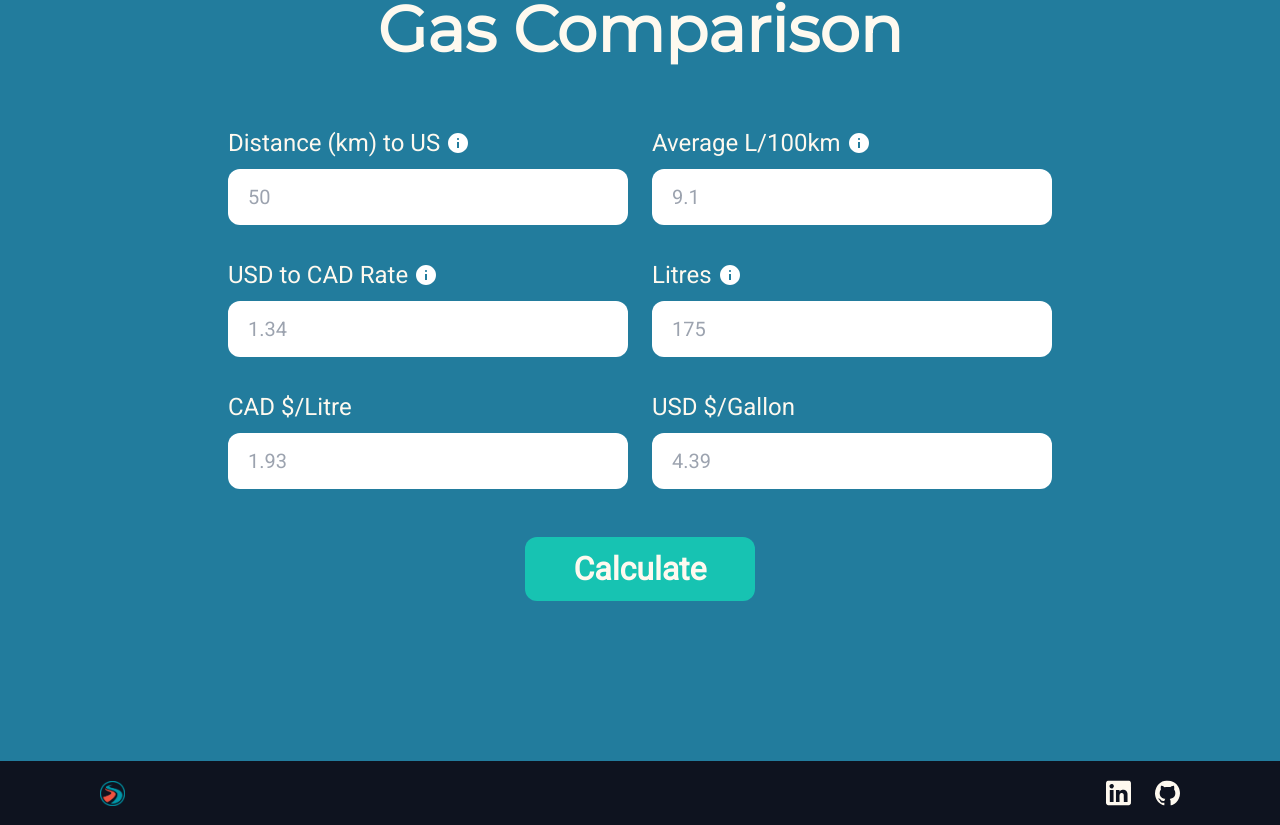
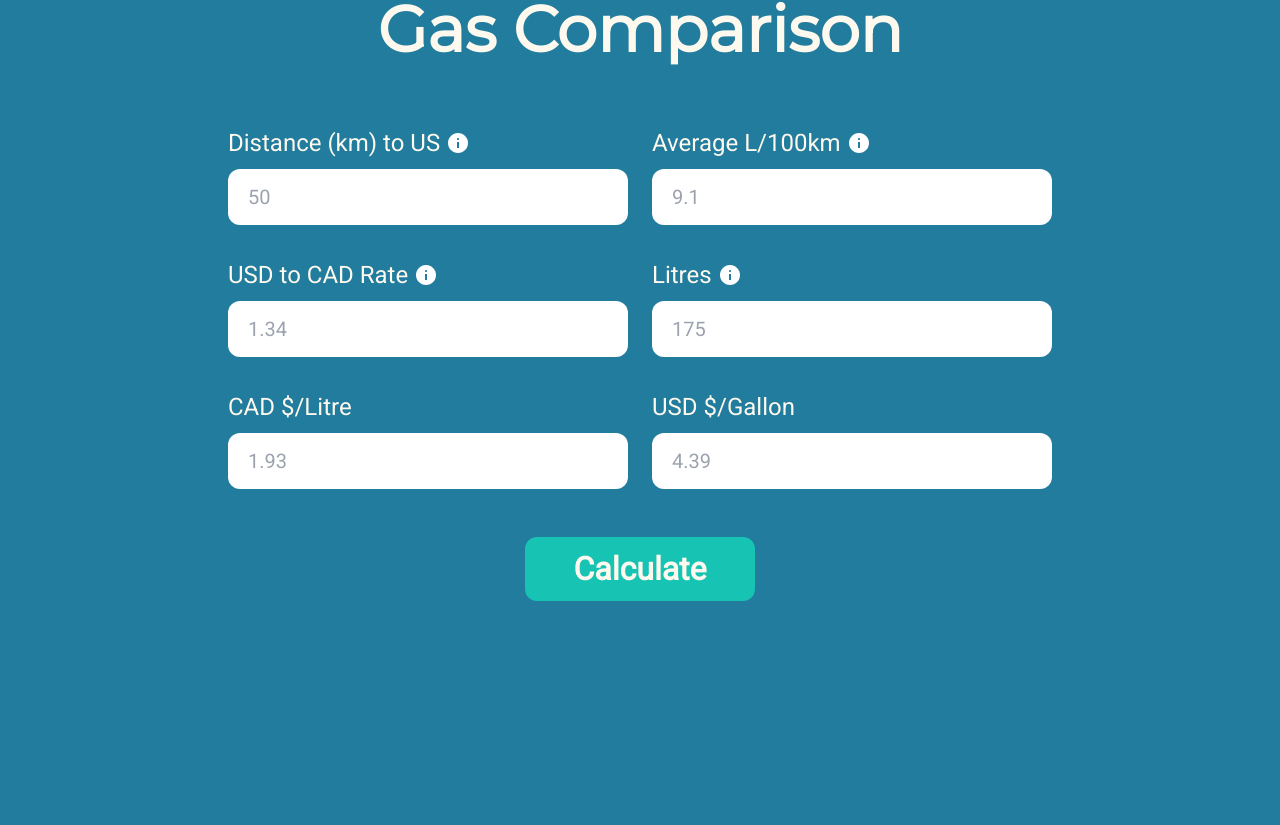
Before and after one commit to dbigueta/gas-comparison, a Next.js app: page / in a window 1280 px wide. Shown: the part 179-1004 px from the top of the page. After the commit the page ends 940 px from the top, so only its background shows below. Built offline with nearby package versions, Linux system fonts and the light colour scheme.

Commit message:
Removed footer

```diff
--- a/app/layout.tsx
+++ b/app/layout.tsx
@@ -18,7 +18,7 @@ export default function RootLayout({ children }: { children: React.ReactNode })
     <html lang="en">
       <body className={`${roboto.variable} ${montserrat.variable} font-primary bg-primary-400 bg-none`}>
         <main className="overflow-hidden min-h-main">{children}</main>
-        <Footer />
+        {/* <Footer /> */}
       </body>
     </html>
   );
--- a/components/globals/Footer.tsx
+++ b/components/globals/Footer.tsx
@@ -1,5 +1,3 @@
-'use client';
-
 import Image from 'next/image';
 
 const Footer = () => {
--- a/next.config.js
+++ b/next.config.js
@@ -1,7 +1,5 @@
 /** @type {import('next').NextConfig} */
 const nextConfig = {
-  output: 'export',
-  images: { unoptimized: true },
   webpack(config) {
     config.module.rules.push({
       test: /\.svg$/i,
```
